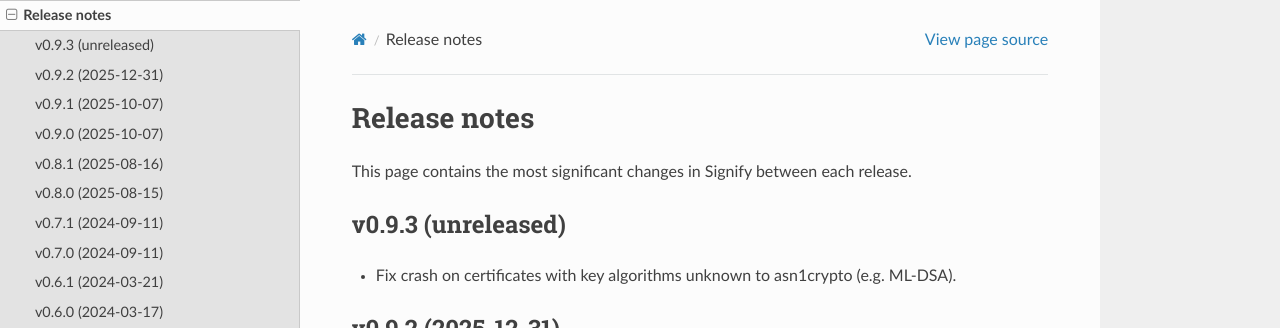
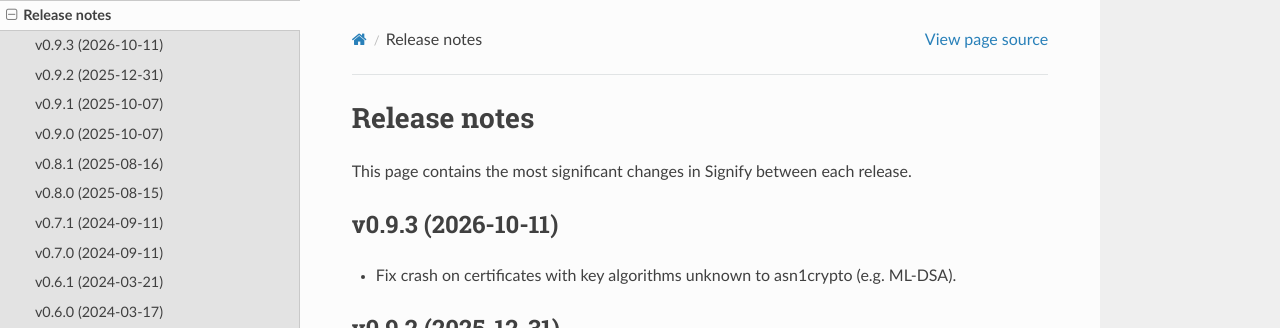
Before and after one commit to ralphje/signify, a Sphinx documentation site: the page built from docs/changelog.rst, in a window 1280 px wide and 900 px high. Shown: the top 328 px of the window. Built offline with Sphinx 7.4.7 and the Read the Docs theme 3.1.0, drawn with Linux system fonts in a browser that asks for light colours.

Commit message:
Release v0.9.3

```diff
--- a/docs/changelog.rst
+++ b/docs/changelog.rst
@@ -2,7 +2,7 @@
 =============
 This page contains the most significant changes in Signify between each release.
 
-v0.9.3 (unreleased)
+v0.9.3 (2026-10-11)
 -------------------
 * Fix crash on certificates with key algorithms unknown to asn1crypto (e.g. ML-DSA).
 
--- a/signify/__init__.py
+++ b/signify/__init__.py
@@ -1,6 +1,6 @@
 from typing import Any, cast
 
-__version__ = "0.9.2"
+__version__ = "0.9.3"
 
 
 def _print_type(t: Any) -> str:
```
